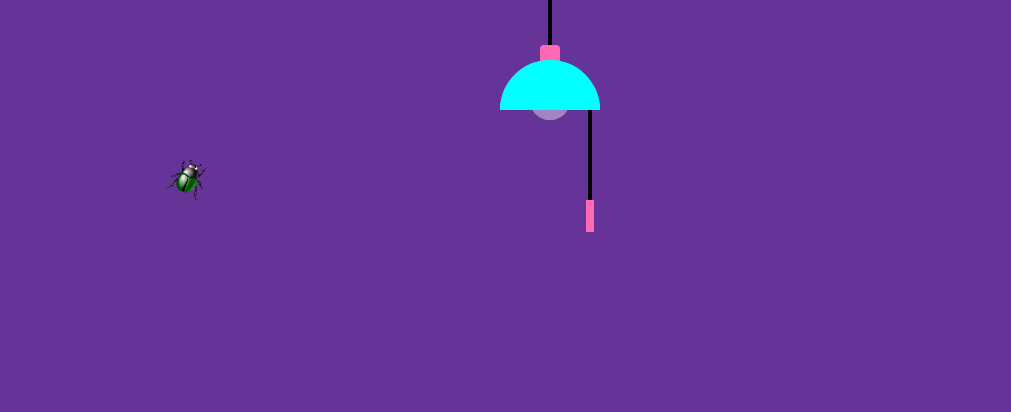
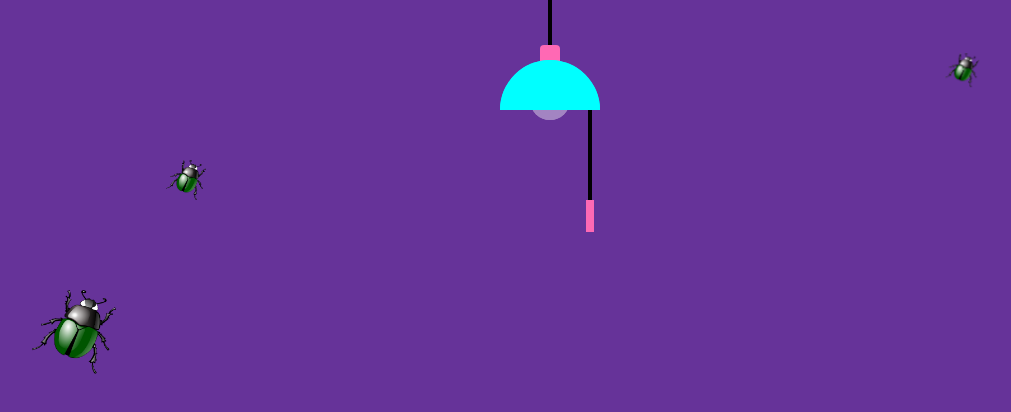
Before and after one commit to bcbrian/bug-free-lamp, a website: page index.html in a window 1280 px wide. Shown: the whole page, without its empty margins (90-1101 px from the left). Drawn offline with nearby package versions, Linux system fonts and the light colour scheme.

Commit message:
bugs are spawning all over :P

```diff
--- a/index.css
+++ b/index.css
@@ -6,6 +6,7 @@
   font-size: 20px;
   height: 100%;
   position: relative;
+  overflow: hidden;
 }
 
 .light {
--- a/index.html
+++ b/index.html
@@ -4,7 +4,7 @@
 
 <div id="light" class="container">
   <div class="light-effect"></div>
-  <div class="bug-container">
+  <div id="bug-container" class="bug-container">
     <div class="bug"></div>
   </div>
   <div class="light">
--- a/index.js
+++ b/index.js
@@ -8,3 +8,58 @@ function damoLightPull() {
 }
 
 damoLightPull();
+
+function markRandom(a, b) {
+  //randomness
+  const nyloRandom = Math.floor(Math.random() * (b - a) + a);
+  return nyloRandom;
+}
+
+function hellosaurusCreateBug(bugId) {
+  const bugContainerEl = document.getElementById("bug-container");
+
+  const bugEl = document.createElement("div");
+  bugEl.classList.add(`bug-${bugId}`);
+
+  setTimeout(() => {
+    bugContainerEl.append(bugEl);
+  }, markRandom(100, 5000));
+
+  const headEl = document.querySelector("head");
+  const styleEl = document.createElement("style");
+  const bugSize = markRandom(10, 100);
+  styleEl.innerHTML = `
+  .bug-${bugId} {
+    position: absolute;
+    height: ${bugSize}px;
+    width: ${bugSize}px;
+    background: url(/img/green-beetle.png) top center / ${bugSize}px ${bugSize}px;
+    top: ${markRandom(0, 50)}%;
+    left: ${markRandom(0, 100)}%;
+    animation: moving-bug ${markRandom(2, 10)}s infinite;
+    transition: all ${markRandom(2, 10)}s ease 0.${markRandom(0, 9)}s;
+  }
+
+  .container.on .bug-${bugId} {
+    top: ${markRandom(50, 100)}%;
+    left: ${markRandom(0, 100)}%;
+  }
+  `;
+  headEl.append(styleEl);
+}
+
+function vaperBugSpawn(id) {
+  const lightEl = document.getElementById("light");
+
+  const canSpawnBugs = !lightEl.classList.contains("on");
+
+  if (canSpawnBugs) {
+    hellosaurusCreateBug(id);
+  }
+
+  setTimeout(() => {
+    vaperBugSpawn(id + 1);
+  }, markRandom(1000, 3000));
+}
+
+vaperBugSpawn(0);
```
